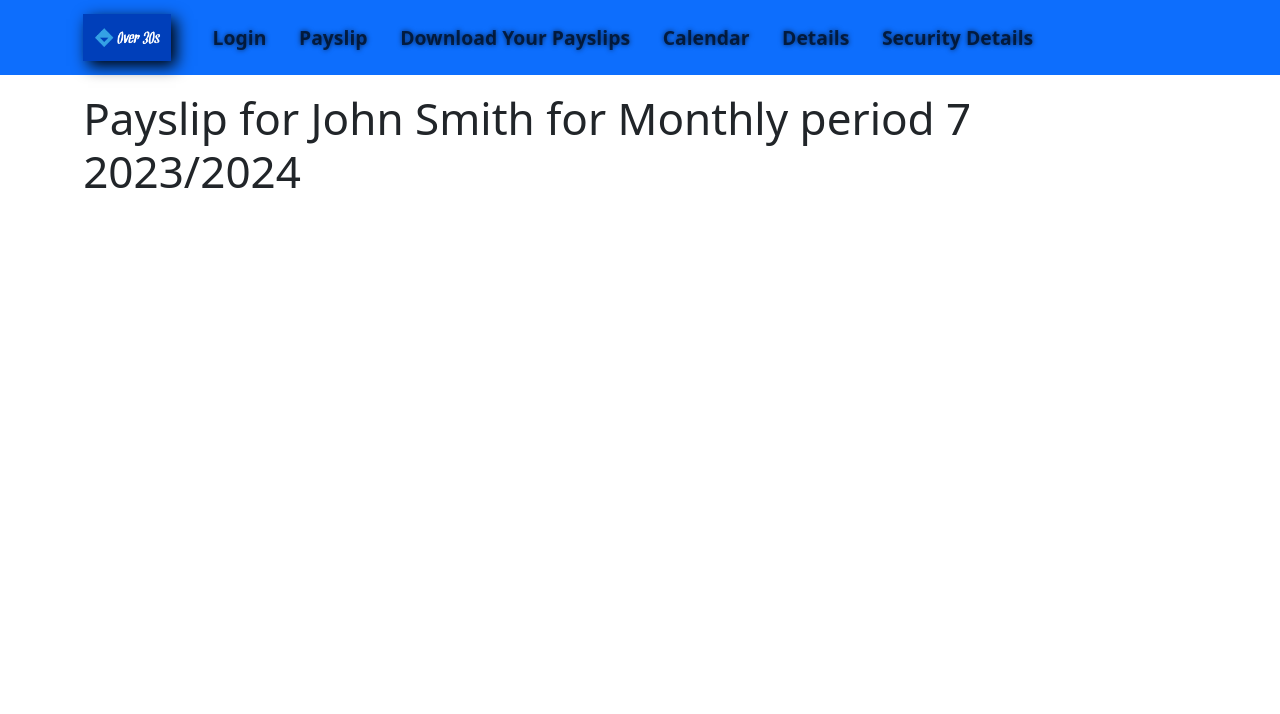
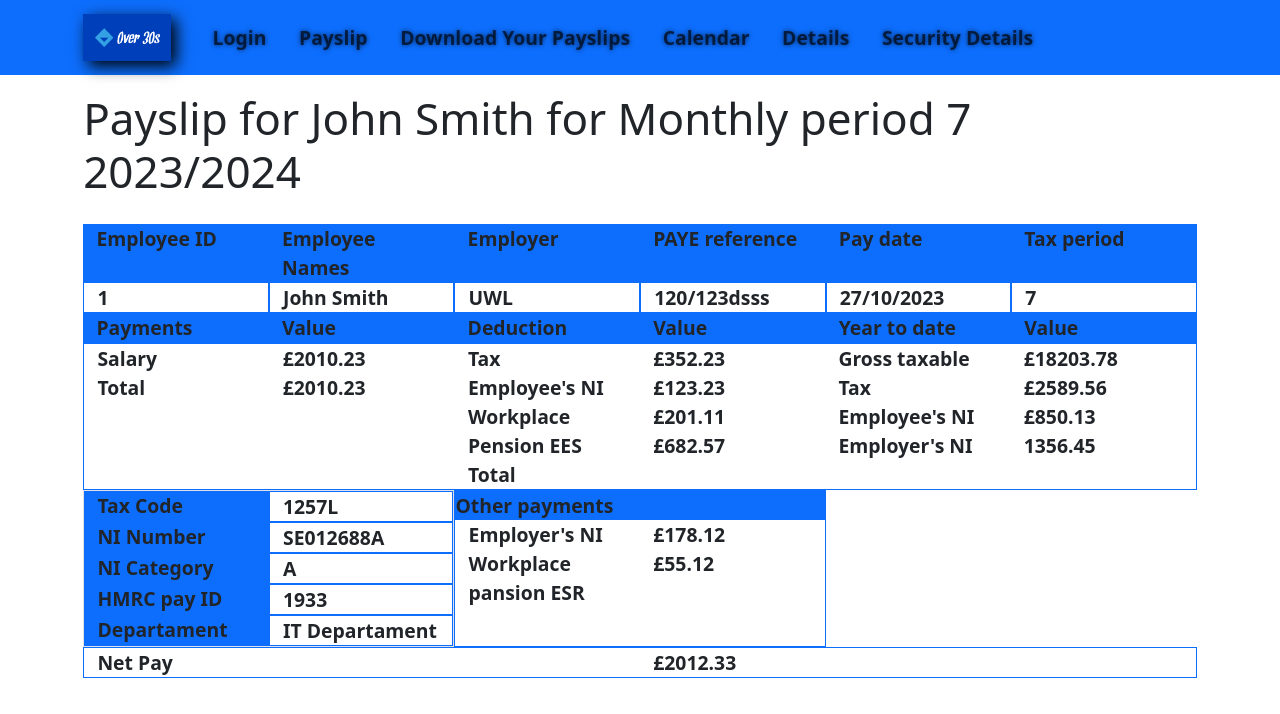
Before and after one commit to KaloyanBobev/payslip-app, a React (Create React App) app: page /payslip/1 in a window 1280 px wide. Shown: the top 714 px of the page. Built offline with nearby package versions, Linux system fonts and the light colour scheme; no server answers.

Commit message:
Update Payslip.js
takin the user id from login file with useParams

```diff
--- a/src/pages/Payslip.js
+++ b/src/pages/Payslip.js
@@ -1,17 +1,20 @@
 // import the base code from React library
 import React from "react";
 import { useEffect, useState } from "react";
+import { useParams } from "react-router-dom";
+
 import axios from "axios";
 import Navigation from "./Navigation";
 
 export default function Payslip() {
+  const { userId } = useParams();
   // State to store the data from the JSON file
   const [employeeData, setEmployeeData] = useState(null);
 
   useEffect(() => {
     // Make a GET request to the external JSON file
     axios
-      .get("employee.json")
+      .get("/employee.json")
       .then((response) => {
         // Handle the successful response
         setEmployeeData(response.data);
@@ -26,13 +29,15 @@ export default function Payslip() {
   return (
     <>
       <Navigation />
+      {/* Render your employee form with the data from the JSON file */}
       <div className="container">
+        {employeeData && (
+          <>
             <h1 className="">
-          Payslip for John Smith for Monthly period 7 2023/2024
+              Payslip for {employeeData[userId - 1].first_name}{" "}
+              {employeeData[userId - 1].second_name} for Monthly period 7
+              2023/2024
             </h1>
-
-        {/* Render your employee form with the data from the JSON file */}
-        {employeeData && (
             <div className="container">
               <div className="row bg-primary">
                 <div className="col-md-2">Employee ID</div>
@@ -44,13 +49,16 @@ export default function Payslip() {
               </div>
               <div className="row">
                 <div className="col-md-2 border border-primary">
-                {employeeData[0].id}
+                  {employeeData[userId - 1].id}
                 </div>
                 <div className="col-md-2 border border-primary">
-                {employeeData[0].first_name} {employeeData[0].second_name}
+                  {employeeData[userId - 1].first_name}{" "}
+                  {employeeData[userId - 1].second_name}
                 </div>
                 <div className="col-md-2 border border-primary">UWL</div>
-              <div className="col-md-2 border border-primary">120/123dsss</div>
+                <div className="col-md-2 border border-primary">
+                  120/123dsss
+                </div>
                 <div className="col-md-2 border border-primary">27/10/2023</div>
                 <div className="col-md-2 border border-primary">7</div>
               </div>
@@ -144,6 +152,7 @@ export default function Payslip() {
                 </div>
               </div>
             </div>
+          </>
         )}
 
         {/* <div className="container">
```
Lines whose indentation alone changed are shown as unchanged.
